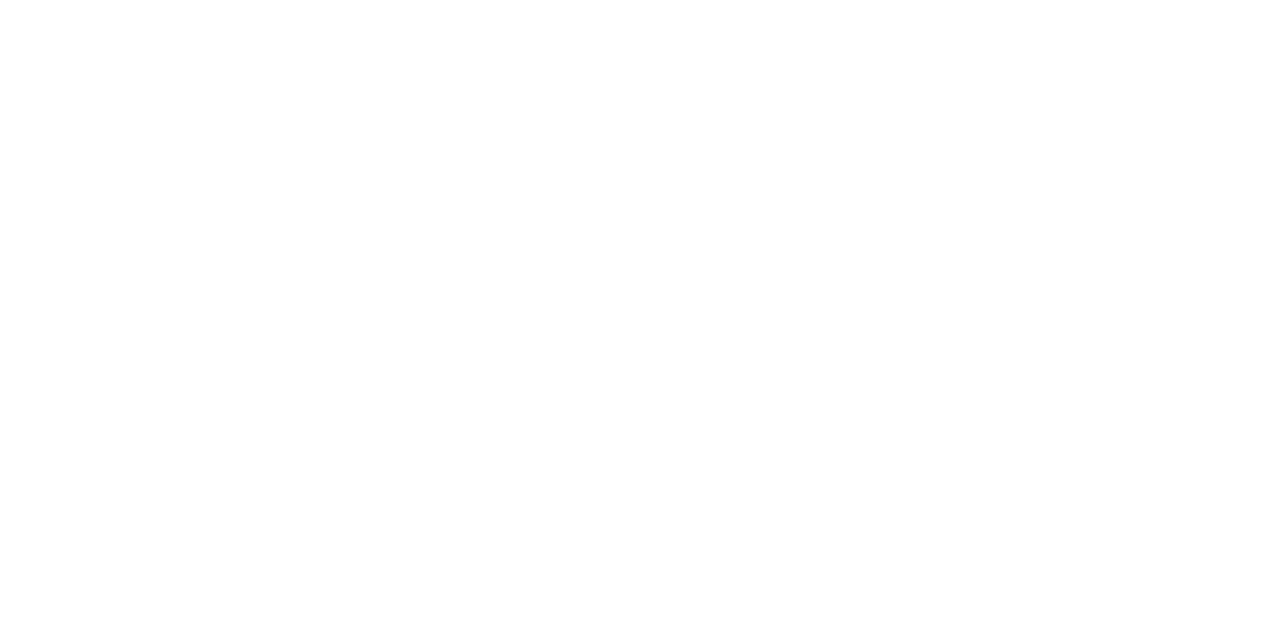
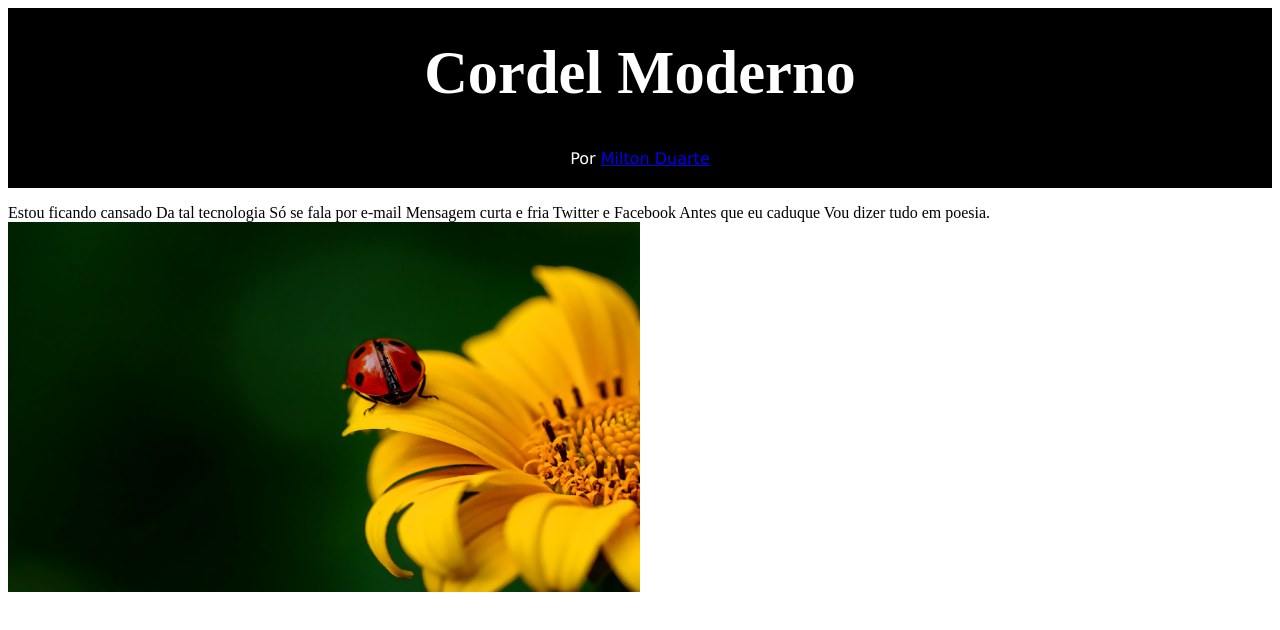
Before and after one commit to anthony-ricardox/html-css, a plain HTML site: page desafios/desafio12 - cordel/index.html in a window 1280 px wide. Drawn offline with Linux system fonts and the light colour scheme; a web font is replaced by a local one.

Commit message:
atualizando

```diff
--- /dev/null
+++ b/desafios/desafio12 - cordel/cordel.css
@@ -0,0 +1,47 @@
+@charset "UTF-8";
+
+@import url('https://fonts.googleapis.com/css2?family=Bebas+Neue&family=Fira+Sans&family=Handlee&family=Henny+Penny&family=JetBrains+Mono:ital@1&family=Nosifer&family=Passion+One:wght@700&family=Poppins:ital,wght@1,200&family=Sriracha&family=Teko&display=swap');
+
+*{
+
+
+}
+
+
+
+body{
+    background-image: url();
+}
+header{
+
+    background-color: black;
+    height: 150px;
+    color: white;
+    padding: 20px;
+    padding-bottom: 10px;
+    text-align: center;
+}
+header h1{
+    font-family: 'Passione One';
+    font-size: 16mm;
+    font-weight: 700;
+    margin-top: 10px;
+}
+header p{
+    font-family: 'Verdana';
+
+
+
+}
+
+main p{
+    background-color: white;
+
+}
+main#joaninha{
+    background-image:url('imagens/background001.jpg') ;
+    background-size: 50% 50%;
+    background-repeat: no-repeat;
+
+    height: 97vh;
+}
--- a/desafios/desafio12 - cordel/index.html
+++ b/desafios/desafio12 - cordel/index.html
@@ -3,9 +3,28 @@
 <head>
     <meta charset="UTF-8">
     <meta name="viewport" content="width=device-width, initial-scale=1.0">
-    <title>  </title>
+    <title> Cordel </title>
+    <link rel="stylesheet" href="cordel.css">
 </head>
 <body>
+    <header>
+        <h1> Cordel Moderno </h1>
+        <p> Por <a href="https://www.recantodasletras.com.br/poesias/3186743" target="_blank" rel="external">Milton Duarte</a> </p>
+    </header>
 
+    <main id="joaninha">
+            <p>
+                Estou ficando cansado
+                Da tal tecnologia
+                Só se fala por e-mail
+                Mensagem curta e fria
+                Twitter e Facebook
+                Antes que eu caduque
+                Vou dizer tudo em poesia.
+            </p>
+
+            <p> </p>
+        </article>
+    </main>
 </body>
 </html>
```
Also changed, not shown: desafios/desafio12 - cordel/cordel-moderno.txt (added), desafios/desafio12 - cordel/imagens/background001.jpg (added), desafios/desafio12 - cordel/imagens/background002.jpg (added).
